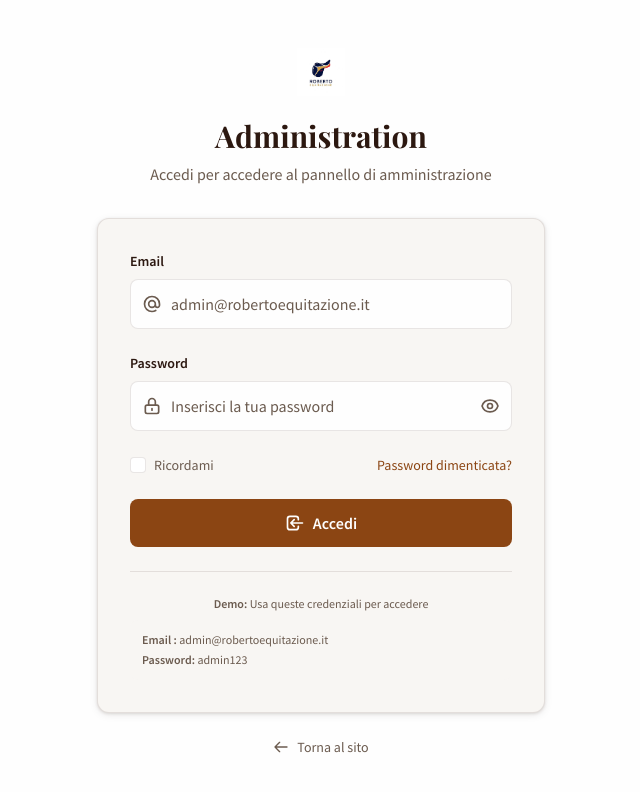
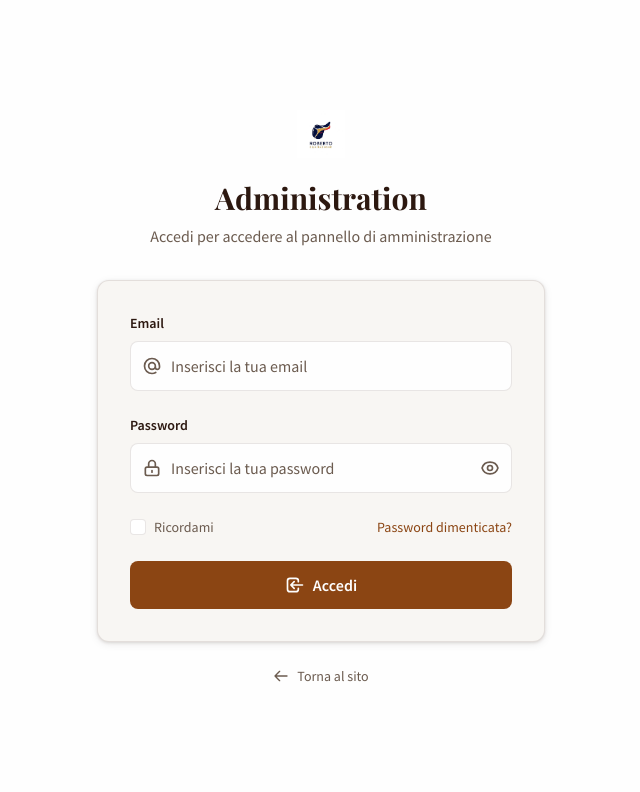
Before and after one commit to DominiqueOthniel/roberto-equitazione, a Next.js app: page /admin/login in a window 1280 px wide. Shown: the top 792 px of the page, without its empty margins (319-959 px from the left). Built offline with nearby package versions, Linux system fonts and the light colour scheme; no server answers.

Commit message:
Security: Remove exposed admin credentials from login page

```diff
--- a/src/app/admin/login/page.jsx
+++ b/src/app/admin/login/page.jsx
@@ -95,7 +95,7 @@ export default function AdminLoginPage() {
                   required
                   autoComplete="email"
                   className="w-full pl-10 pr-4 py-3 border border-border rounded-md bg-background text-text-primary placeholder-text-secondary focus:outline-none focus:ring-2 focus:ring-primary focus:border-transparent transition-fast"
-                  placeholder="admin@robertoequitazione.it"
+                  placeholder="Inserisci la tua email"
                 />
               </div>
             </div>
@@ -182,21 +182,6 @@ export default function AdminLoginPage() {
               )}
             </button>
           </form>
-
-          {/* Informazioni di accesso per la demo */}
-          <div className="mt-6 pt-6 border-t border-border">
-            <p className="text-xs text-text-secondary text-center mb-2">
-              <strong>Demo:</strong> Usa queste credenziali per accedere
-            </p>
-            <div className="bg-muted rounded-md p-3 space-y-1">
-              <p className="text-xs text-text-secondary">
-                <strong>Email :</strong> admin@robertoequitazione.it
-              </p>
-              <p className="text-xs text-text-secondary">
-                <strong>Password:</strong> admin123
-              </p>
-            </div>
-          </div>
         </div>
 
         {/* Lien retour */}
```
